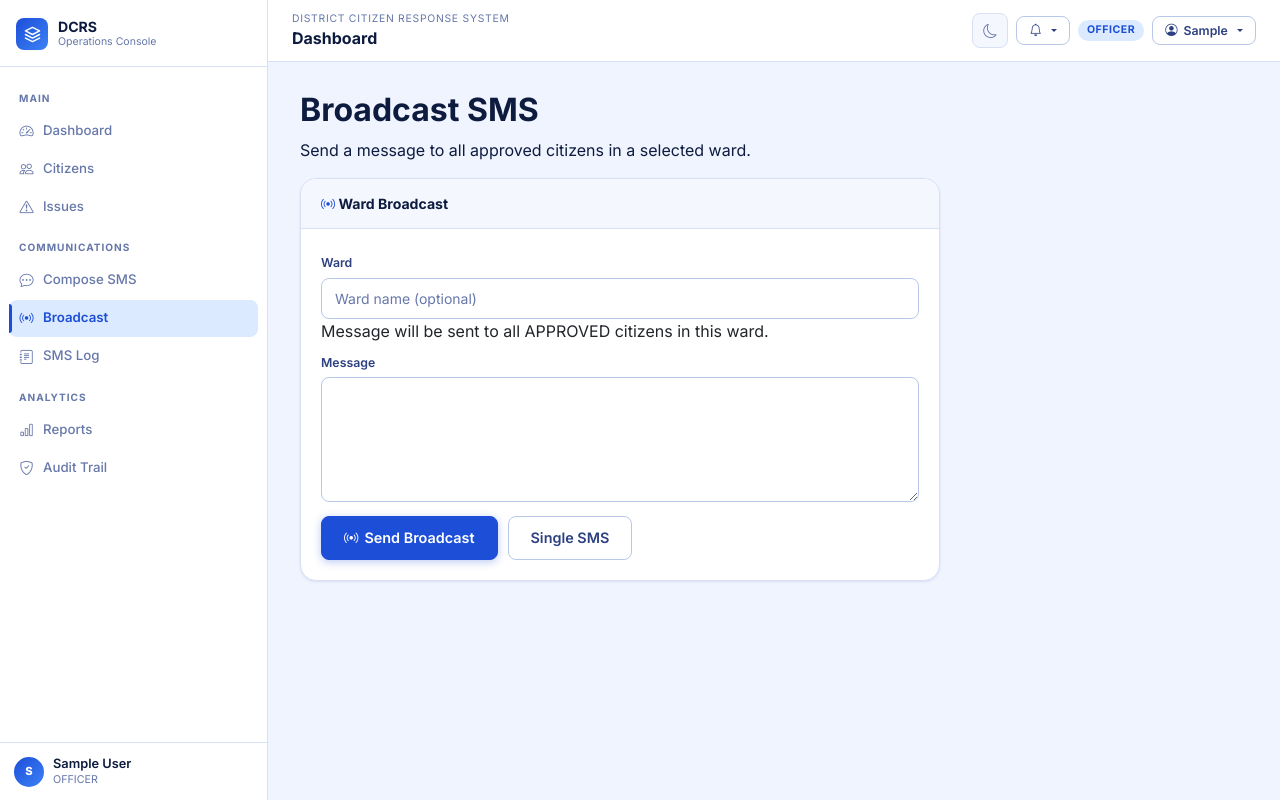
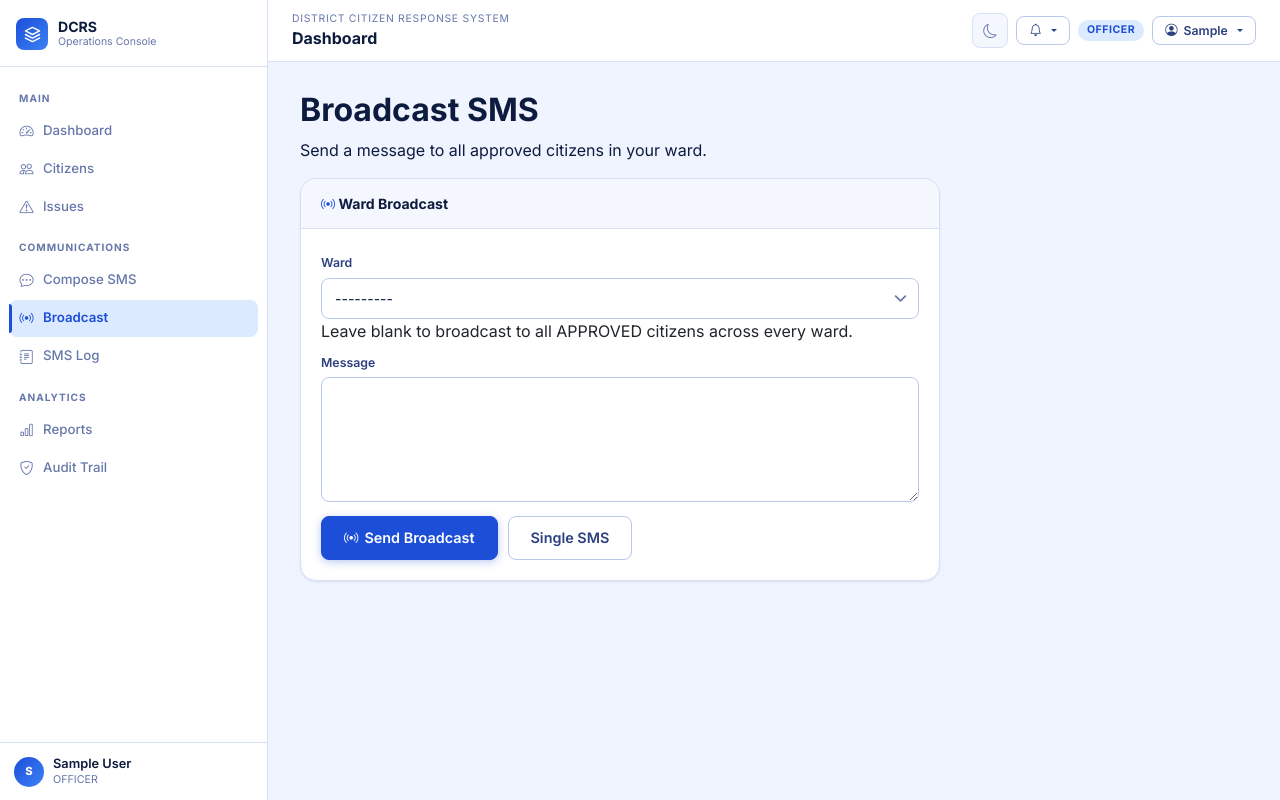
Before and after one commit to troubleman96/DCRS---DIGITAL-CITIZEN-REGISTRATION-AND-SMS-BASED-SYSTEM, a Django app: page /portal/sms/broadcast/ in a window 1280 px wide. Run offline with Django 5.2, Linux system fonts and the light colour scheme; the visitor is signed in with stand-in values (Sample User, id 1); data that the repository does not hold is empty.

Commit message:
Restrict ward SMS broadcast to officer's own ward

```diff
--- a/apps/notifications/forms.py
+++ b/apps/notifications/forms.py
@@ -1,4 +1,6 @@
 from django import forms
+
+from apps.localities.models import Ward
 
 
 class ComposeSMSForm(forms.Form):
@@ -11,10 +13,13 @@ class ComposeSMSForm(forms.Form):
 
 
 class BroadcastSMSForm(forms.Form):
-    ward = forms.CharField(
-        max_length=120,
+    ward = forms.ModelChoiceField(
+        queryset=Ward.objects.all(),
         required=False,
-        widget=forms.TextInput(attrs={"class": "form-control form-control-lg", "placeholder": "Ward name (optional)"}),
+        label="Ward",
+        widget=forms.Select(
+            attrs={"class": "form-select form-select-lg"},
+        ),
     )
     message_body = forms.CharField(widget=forms.Textarea(attrs={"class": "form-control", "rows": 5}))
 
--- a/apps/notifications/views.py
+++ b/apps/notifications/views.py
@@ -49,13 +49,42 @@ class BroadcastSMSView(LoginRequiredMixin, FormView):
     form_class = BroadcastSMSForm
     success_url = reverse_lazy("notifications:log")
 
+    def _target_ward(self, user, cleaned_ward):
+        """Officers may only broadcast to their own ward; admins may pick any."""
+        if user.role == user.Role.OFFICER and not user.is_superuser:
+            return user.ward
+        return cleaned_ward
+
+    def get_initial(self):
+        initial = super().get_initial()
+        user = self.request.user
+        if user.role == user.Role.OFFICER and not user.is_superuser and user.ward_id:
+            initial["ward"] = user.ward_id
+        return initial
+
+    def get_context_data(self, **kwargs):
+        context = super().get_context_data(**kwargs)
+        user = self.request.user
+        officer_ward = (
+            user.ward
+            if user.role == user.Role.OFFICER and not user.is_superuser
+            else None
+        )
+        context["officer_ward"] = officer_ward
+        return context
+
     def form_valid(self, form):
-        ward_name = form.cleaned_data.get("ward")
-        citizens = Citizen.objects.all()
-        if ward_name:
-            citizens = citizens.filter(ward__name__iexact=ward_name)
+        user = self.request.user
+        ward = self._target_ward(user, form.cleaned_data.get("ward"))
+        citizens = Citizen.objects.filter(status=Citizen.Status.APPROVED)
+        if ward:
+            citizens = citizens.filter(ward=ward)
         recipients = citizens.values_list("phone_number", flat=True)
         broadcast_sms(recipients, form.cleaned_data["message_body"])
+        messages.success(
+            self.request,
+            f"Broadcast sent to {len(recipients)} approved citizen(s).",
+        )
         return super().form_valid(form)
 
 
--- a/templates/notifications/sms_broadcast.html
+++ b/templates/notifications/sms_broadcast.html
@@ -6,7 +6,7 @@
 
 <div class="page-header">
   <h2>Broadcast SMS</h2>
-  <p>Send a message to all approved citizens in a selected ward.</p>
+  <p>Send a message to all approved citizens in your ward.</p>
 </div>
 
 <div class="card" style="max-width:640px">
@@ -20,9 +20,15 @@
         <div class="alert-form-error">{{ form.non_field_errors }}</div>
       {% endif %}
       <div class="form-group">
-        <label class="form-label">Ward</label>
-        {{ form.ward }}
-        <div class="form-hint">Message will be sent to all APPROVED citizens in this ward.</div>
+        {% if officer_ward %}
+          <label class="form-label">Ward</label>
+          <input type="text" class="form-control form-control-lg" value="{{ officer_ward.name }}" disabled readonly>
+          <div class="form-hint">Broadcast goes to all APPROVED citizens in {{ officer_ward.name }} — your assigned ward.</div>
+        {% else %}
+          <label class="form-label">Ward</label>
+          {{ form.ward }}
+          <div class="form-hint">Leave blank to broadcast to all APPROVED citizens across every ward.</div>
+        {% endif %}
       </div>
       <div class="form-group">
         <label class="form-label">Message</label>
```
